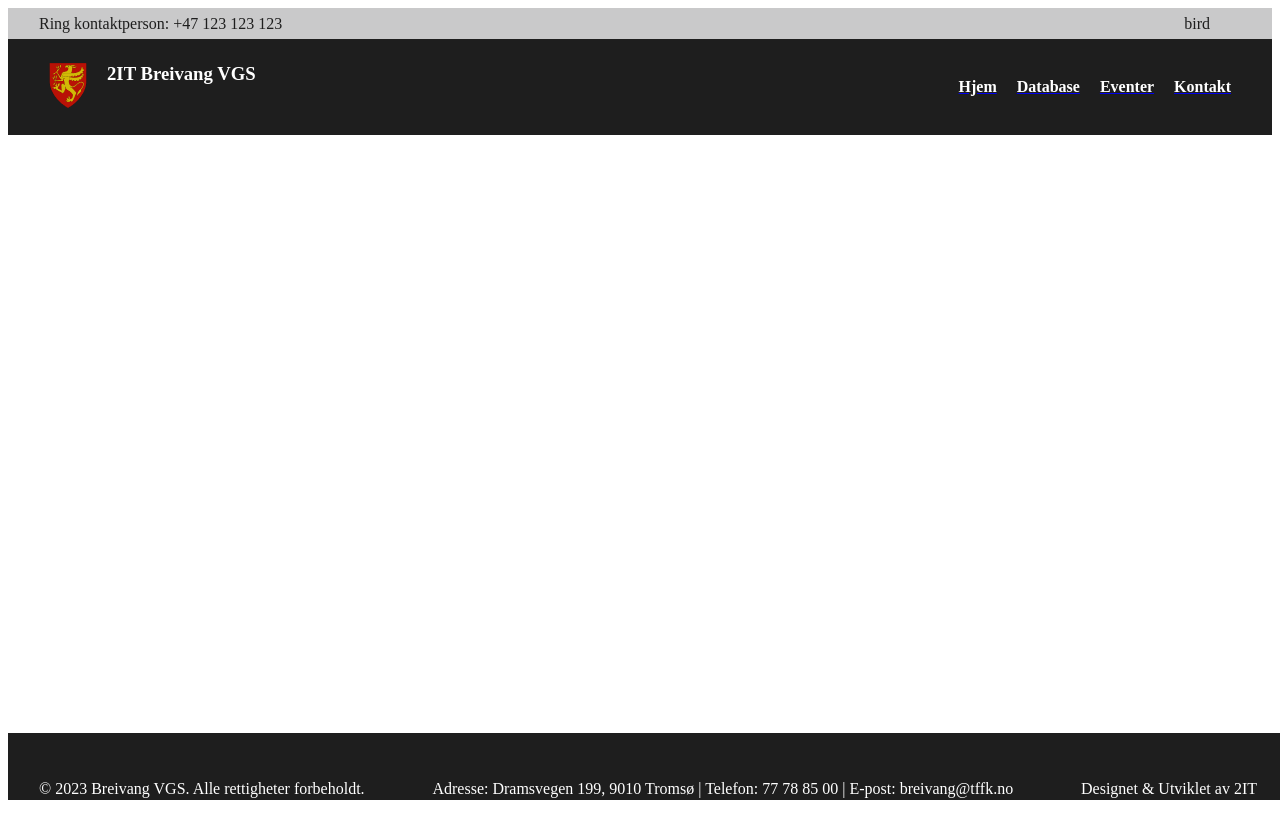
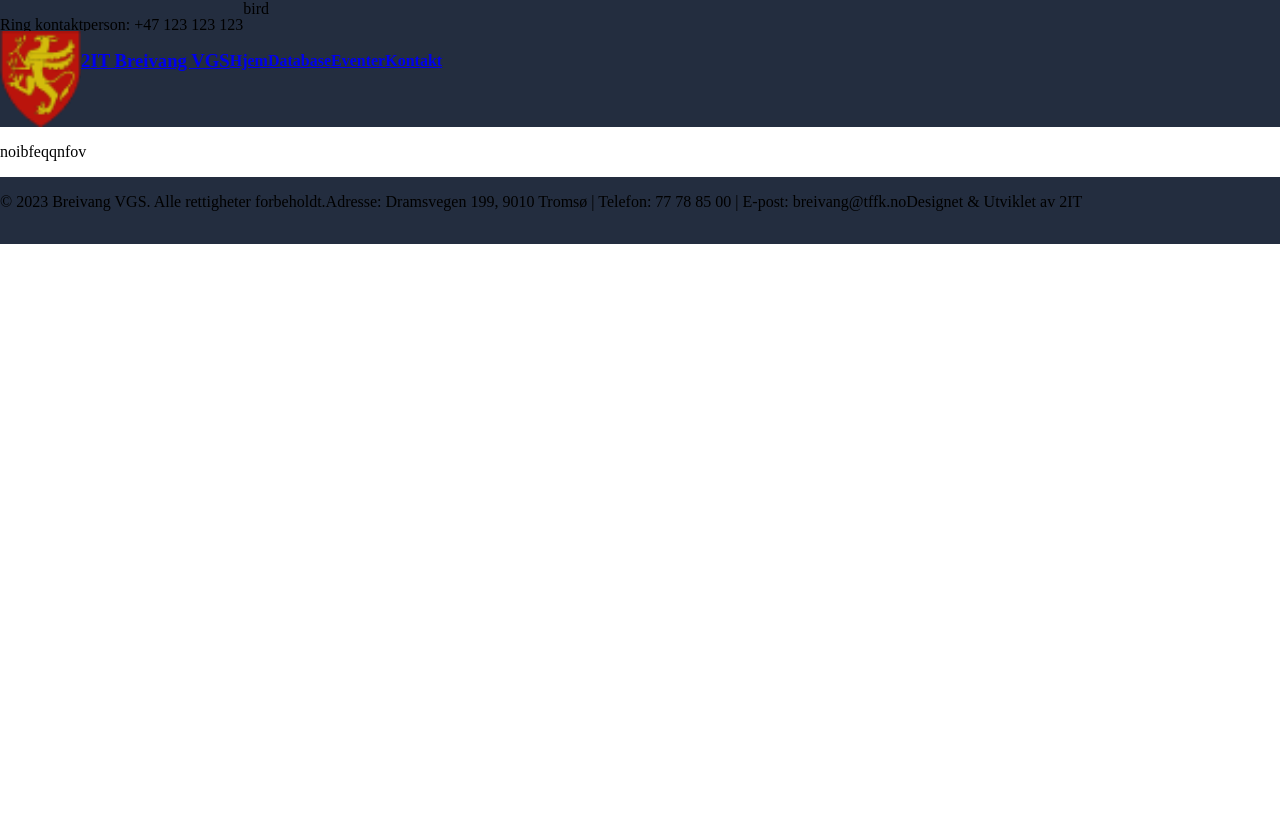
Before and after one commit to BrynjarFAune/Gruppe-2-Nettside, a SvelteKit app in the folder klasseside/: page /database in a window 1280 px wide. Built offline with nearby package versions, Linux system fonts and the light colour scheme.

Commit message:
Glemte å bytte branch. layouten er ikke lengere stylet, men jeg fikser

```diff
--- a/klasseside/src/app.css
+++ /dev/null
@@ -1,3 +0,0 @@
-body {
-    min-height: 100vh;
-}
--- a/klasseside/src/app.html
+++ b/klasseside/src/app.html
@@ -11,3 +11,11 @@
 		<div style="display: contents">%sveltekit.body%</div>
 	</body>
 </html>
+
+<style>
+html, body {
+    margin: 0;
+    padding: 0;
+}
+
+</style>
--- a/klasseside/src/routes/+layout.svelte
+++ b/klasseside/src/routes/+layout.svelte
@@ -1,66 +1,4 @@
-<style>
 
-    header {
-        display: flex;
-        flex-direction: row;
-        align-items: center;
-        justify-content: space-between;
-        background-color: #C9C9CA;
-        color: #1E1E1E;
-        height: 31px;
-    }
-
-    header * {
-        margin: 31px;
-    }
-
-    nav > *{
-        margin: 31px;
-        display: flex;
-        flex-direction: row;
-    }
-
-    nav > * > * {
-        margin: 10px;
-    }
-
-    nav {
-        display: flex;
-        flex-direction: row;
-        align-items: center;
-        justify-content: space-between;
-        height: 96px;
-        background-color: #1E1E1E;
-    }
-
-    .link, .title {
-        text-decoration: none;
-        color: #ffffff;
-    }
-
-    .footer-content {
-        margin: 31px;
-        display: flex;
-        flex-direction: row;
-        justify-content: space-between;
-    }
-
-    footer {
-        height: 67px;
-        background-color: #1E1E1E;
-        alignn-items: center;
-        position: absolute;
-        bottom: 0;
-        width: 100%;
-    }
-
-    .footer-content > p {
-        color: #ffffff;
-    }
-    </style>
-
-
-<main>
 <header>
 <p class="contact">Ring kontaktperson: +47 123 123 123</p>
 <section class="medier">
@@ -72,7 +10,7 @@
 </header>
 
 <nav>
-<span><icon><img src="./logo.png" alt="tromsokommune"></icon><h3 class="title">2IT Breivang VGS</h3></span>
+<a href="/"><span><icon><img src="./logo.png" alt="tromsokommune logo"></icon><h3 class="title">2IT Breivang VGS</h3></span></a>
 <span class="nav-links">
 <a href="/"><h4 class="link">Hjem</h4></a>
 <a href="/database"><h4 class="link">Database</h4></a>
@@ -90,4 +28,24 @@
 <p>Designet & Utviklet av 2IT</p>
 </div>
 </footer>
-</main>
+
+<style>
+
+* {
+    display: flex;
+    background-color: #232D3F;
+}
+
+header {
+    height: 31px;
+}
+
+nav {
+    height: 96px;
+}
+
+footer {
+    height: 67px;
+}
+
+</style>
--- a/klasseside/src/routes/contact/+page.svelte
+++ b/klasseside/src/routes/contact/+page.svelte
@@ -11,7 +11,7 @@
     </div>
 
 <style>
-}
+
 .Kontakskjema{
     display: flex;
     justify-content: center;
@@ -24,6 +24,7 @@
     font-family: Arial, Helvetica, sans-serif;
     text-align: left;
 }
+
 button{
     color: black;
     background-color: white;
--- a/klasseside/src/routes/database/+page.svelte
+++ b/klasseside/src/routes/database/+page.svelte
@@ -1,7 +1,6 @@
+
 <div class="main">
-<div class="item-list">
-
-</div>
+   <p>noibfeqqnfov</p>
 </div>
 
 <style>
@@ -9,14 +8,6 @@
 .main {
     width: 100%;
     height: 100%;
-    background-color: khaki;
-    z-index: -1;
 }
 
-.item-list {
-    background-color: #ffffff;
-    width: 50%;
-    height: 100%;
-    float: right;
-}
 </style>
```
